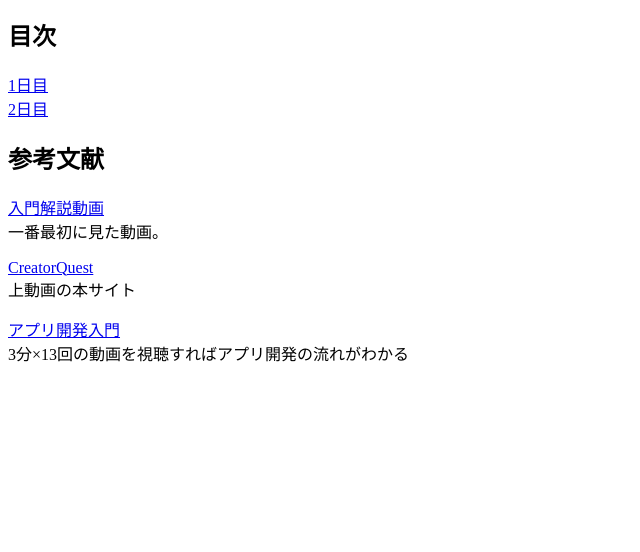
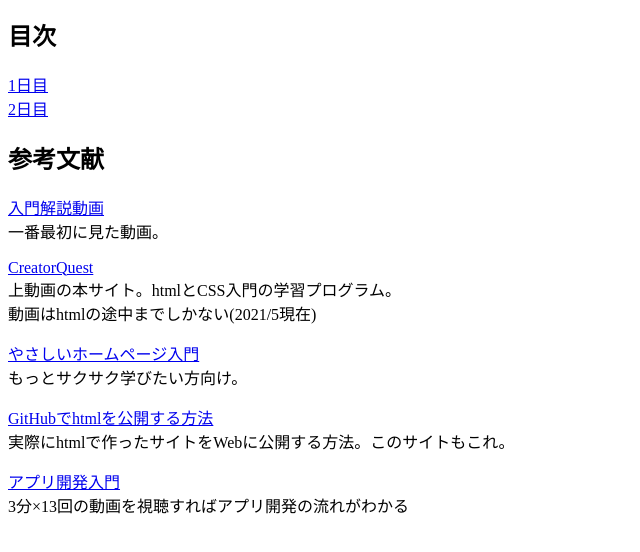
Before and after one commit to Teeeeerin/github.io, a plain HTML site: page index.html in a window 1280 px wide. Shown: the part 116-668 px from the top of the page, without its empty margins (0-640 px from the left). Drawn offline with Linux system fonts and the light colour scheme.

Commit message:
Update index.html

```diff
--- a/index.html
+++ b/index.html
@@ -24,7 +24,16 @@
   </p>
   <p>
   <a href="https://creatorquest.jp">CreatorQuest</a><br>
-  上動画の本サイト
+  上動画の本サイト。htmlとCSS入門の学習プログラム。<br>
+  動画はhtmlの途中までしかない(2021/5現在)
+  </p>
+  <p>
+    <a href="http://www.ink.or.jp/~bigblock/">やさしいホームページ入門</a><br>
+    もっとサクサク学びたい方向け。
+  </p>
+  <p>
+    <a href="https://prog-8.com/docs/github-pages">GitHubでhtmlを公開する方法</a><br>
+    実際にhtmlで作ったサイトをWebに公開する方法。このサイトもこれ。
   </p>
   <p>
     <a href="https://dotinstall.com/lessons/basic_iphoneapp_v3">アプリ開発入門</a><br>
```
